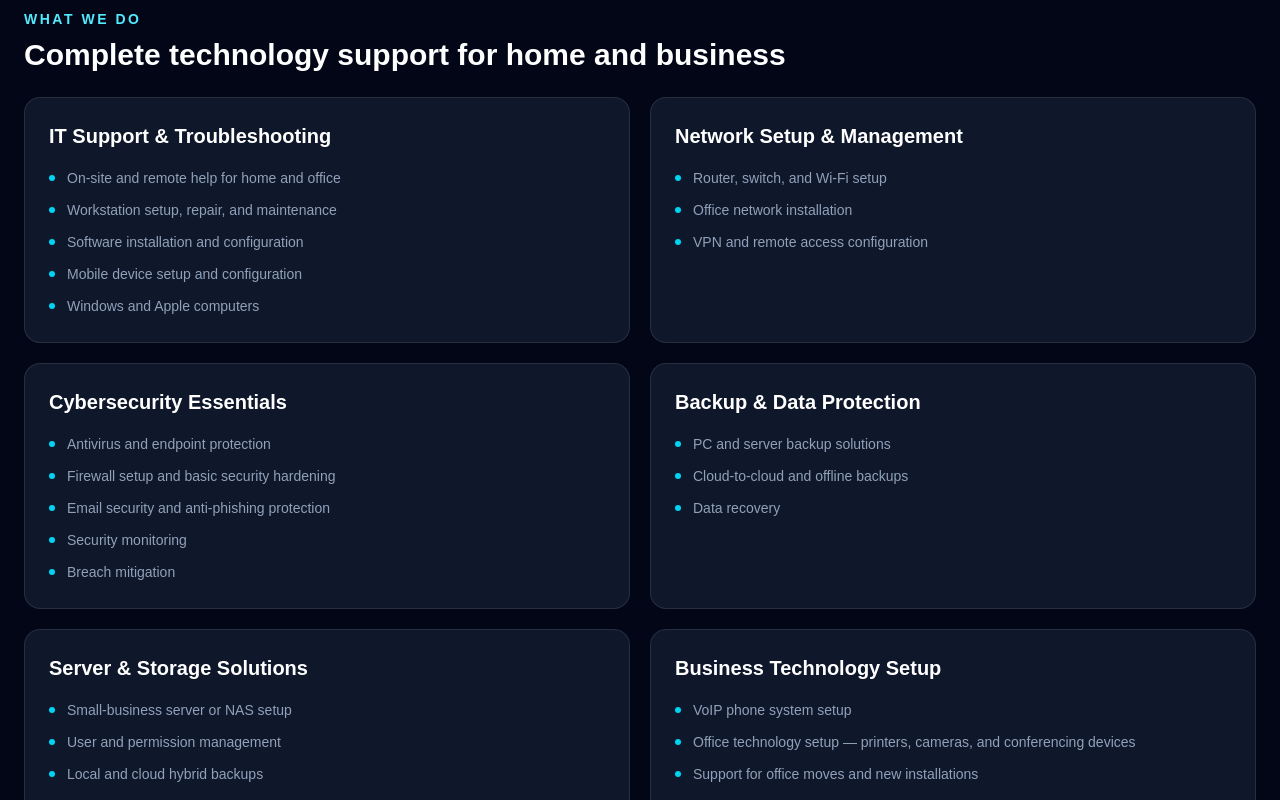
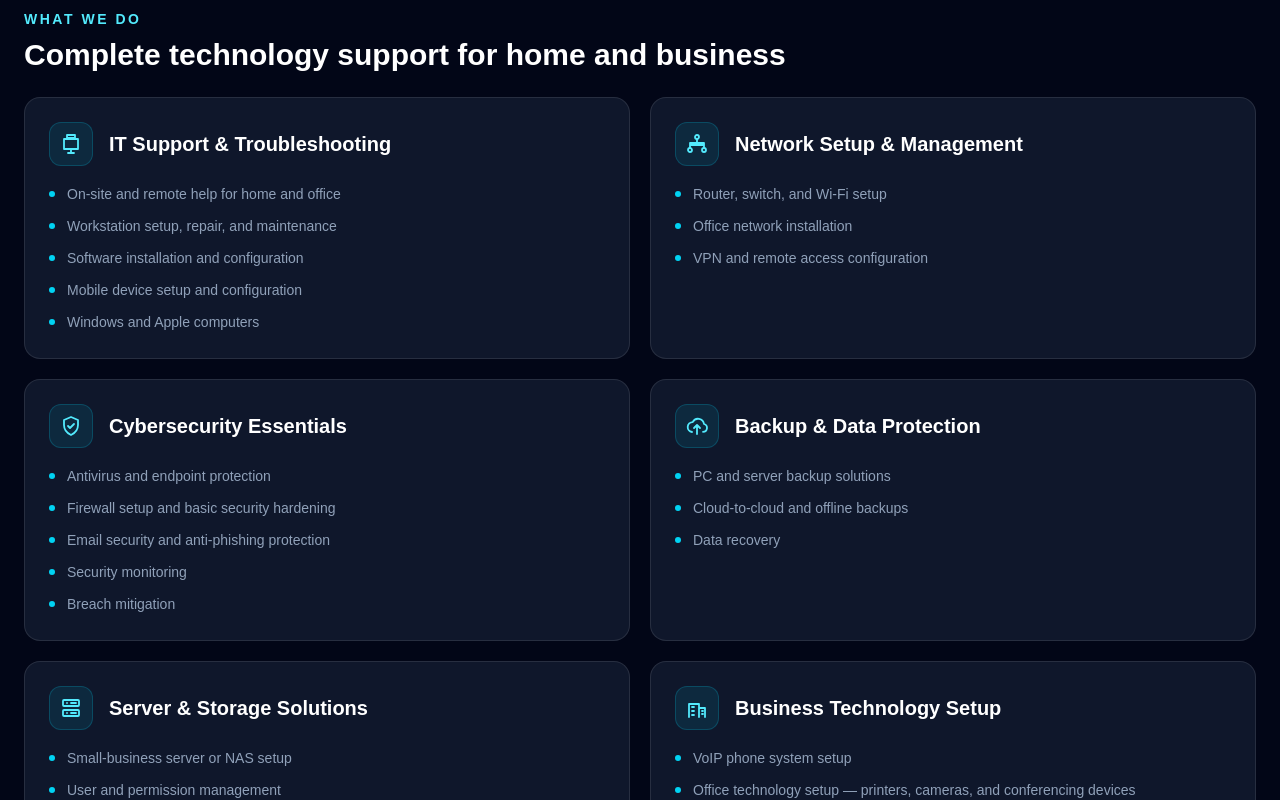
Before and after one commit to microsecs/cyber-training-platform, a Next.js app: page /consulting in a window 1280 px wide. Shown: the part 860-1660 px from the top of the page. Built offline with nearby package versions, Linux system fonts and the light colour scheme; no server answers.

Commit message:
consulting icons

```diff
--- a/src/app/consulting/page.tsx
+++ b/src/app/consulting/page.tsx
@@ -6,15 +6,36 @@ export const metadata = {
 };
 
 const services = [
-  ["IT Support & Troubleshooting", ["On-site and remote help for home and office","Workstation setup, repair, and maintenance","Software installation and configuration","Mobile device setup and configuration","Windows and Apple computers"]],
-  ["Network Setup & Management", ["Router, switch, and Wi-Fi setup","Office network installation","VPN and remote access configuration"]],
-  ["Cybersecurity Essentials", ["Antivirus and endpoint protection","Firewall setup and basic security hardening","Email security and anti-phishing protection","Security monitoring","Breach mitigation"]],
-  ["Backup & Data Protection", ["PC and server backup solutions","Cloud-to-cloud and offline backups","Data recovery"]],
-  ["Server & Storage Solutions", ["Small-business server or NAS setup","User and permission management","Local and cloud hybrid backups"]],
-  ["Business Technology Setup", ["VoIP phone system setup","Office technology setup — printers, cameras, and conferencing devices","Support for office moves and new installations","Copier setup"]],
-  ["IT Consulting & Planning", ["Technology assessments","Upgrade and migration planning","Vendor and internet service coordination"]],
-  ["Cloud & Email Services", ["Microsoft 365 and Google Workspace setup, management, and troubleshooting","Email migrations","Cloud file storage setup","Website development and troubleshooting"]],
+  ["support", "IT Support & Troubleshooting", ["On-site and remote help for home and office","Workstation setup, repair, and maintenance","Software installation and configuration","Mobile device setup and configuration","Windows and Apple computers"]],
+  ["network", "Network Setup & Management", ["Router, switch, and Wi-Fi setup","Office network installation","VPN and remote access configuration"]],
+  ["security", "Cybersecurity Essentials", ["Antivirus and endpoint protection","Firewall setup and basic security hardening","Email security and anti-phishing protection","Security monitoring","Breach mitigation"]],
+  ["backup", "Backup & Data Protection", ["PC and server backup solutions","Cloud-to-cloud and offline backups","Data recovery"]],
+  ["server", "Server & Storage Solutions", ["Small-business server or NAS setup","User and permission management","Local and cloud hybrid backups"]],
+  ["office", "Business Technology Setup", ["VoIP phone system setup","Office technology setup — printers, cameras, and conferencing devices","Support for office moves and new installations","Copier setup"]],
+  ["planning", "IT Consulting & Planning", ["Technology assessments","Upgrade and migration planning","Vendor and internet service coordination"]],
+  ["cloud", "Cloud & Email Services", ["Microsoft 365 and Google Workspace setup, management, and troubleshooting","Email migrations","Cloud file storage setup","Website development and troubleshooting"]],
 ];
+
+function ServiceIcon({ type }: { type: string }) {
+  const paths: Record<string, React.ReactNode> = {
+    support: <><path d="M8 3h8v3H8z"/><path d="M5 7h14v10H5z"/><path d="M9 21h6M12 17v4"/></>,
+    network: <><circle cx="12" cy="5" r="2"/><circle cx="5" cy="18" r="2"/><circle cx="19" cy="18" r="2"/><path d="M12 7v4M5 16v-3h14v3M12 11H5v5M12 11h7v5"/></>,
+    security: <><path d="M12 3 5 6v5c0 4.6 2.8 8 7 10 4.2-2 7-5.4 7-10V6l-7-3Z"/><path d="m9 12 2 2 4-4"/></>,
+    backup: <><path d="M7 18a5 5 0 0 1 .7-9.95A6 6 0 0 1 19 10a4 4 0 0 1-1 7.87"/><path d="M12 11v9M9 14l3-3 3 3"/></>,
+    server: <><rect x="4" y="4" width="16" height="6" rx="1"/><rect x="4" y="14" width="16" height="6" rx="1"/><path d="M8 7h.01M8 17h.01M12 7h5M12 17h5"/></>,
+    office: <><path d="M4 21V8h10v13M14 12h6v9M7 11h2M7 15h2M7 19h2M17 15h1M17 18h1"/></>,
+    planning: <><path d="M4 20h16M6 17l4-5 3 2 5-7"/><path d="M15 7h3v3"/></>,
+    cloud: <><path d="M7 18a5 5 0 0 1 .7-9.95A6 6 0 0 1 19 10a4 4 0 0 1-1 8H7Z"/><path d="M9 13h6M9 16h4"/></>,
+  };
+
+  return (
+    <div className="flex h-11 w-11 shrink-0 items-center justify-center rounded-xl border border-cyan-400/20 bg-cyan-400/10 text-cyan-300">
+      <svg viewBox="0 0 24 24" className="h-6 w-6" fill="none" stroke="currentColor" strokeWidth="1.8" strokeLinecap="round" strokeLinejoin="round" aria-hidden="true">
+        {paths[type]}
+      </svg>
+    </div>
+  );
+}
 
 export default function ConsultingPage() {
   return (
@@ -48,9 +69,12 @@ export default function ConsultingPage() {
         <div className="text-sm font-semibold uppercase tracking-[0.18em] text-cyan-300">What We Do</div>
         <h2 className="mt-2 text-3xl font-bold text-white">Complete technology support for home and business</h2>
         <div className="mt-6 grid gap-5 md:grid-cols-2">
-          {services.map(([title, items]) => (
+          {services.map(([icon, title, items]) => (
             <article key={title as string} className="rounded-2xl border border-white/10 bg-slate-900 p-6">
-              <h3 className="text-xl font-semibold text-white">{title}</h3>
+              <div className="flex items-center gap-4">
+                <ServiceIcon type={icon as string} />
+                <h3 className="text-xl font-semibold text-white">{title}</h3>
+              </div>
               <ul className="mt-4 space-y-2 text-sm leading-6 text-slate-400">
                 {(items as string[]).map((item) => <li key={item} className="flex gap-3"><span className="mt-[9px] h-1.5 w-1.5 shrink-0 rounded-full bg-cyan-400" /><span>{item}</span></li>)}
               </ul>
```
